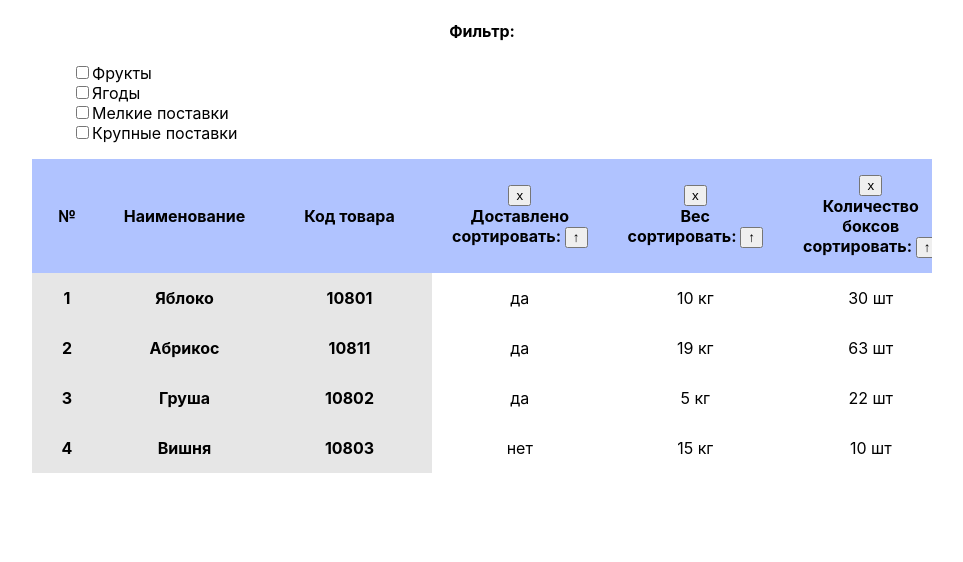
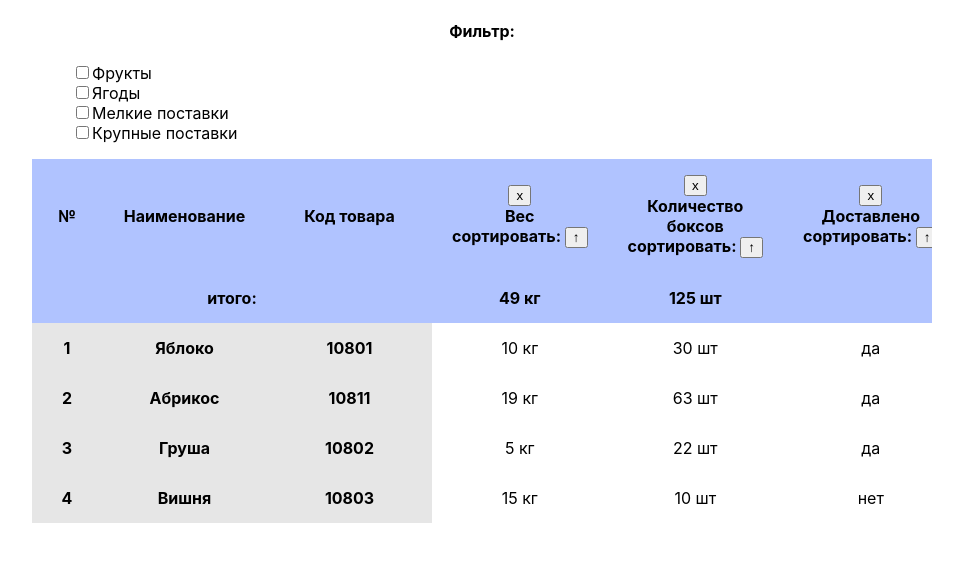
Before and after one commit to Owleek/interactive-table, a React (Create React App) app: page / in a window 1280 px wide. Shown: the top 562 px of the page, without its empty margins (158-1121 px from the left). Built offline with nearby package versions, Linux system fonts and the light colour scheme.

Commit message:
total data output

```diff
--- a/src/Components/InteractiveTable/InteractiveTable.js
+++ b/src/Components/InteractiveTable/InteractiveTable.js
@@ -3,9 +3,8 @@ import TableFilter from './TableFilter';
 import TableHeader from './TableHeader';
 import TableBody from './TableBody';
 import Api from '../../api';
-import { fruitVocabulary, berryVocabulary } from '../../vocabulary';
 import './InteractiveTable.scss';
-import { filterHeadlines, filterBody } from './util';
+import { filterHeadlines, filterBody, calculateData } from './util';
 
 
 class InteractiveTable extends Component {
@@ -46,7 +45,7 @@ class InteractiveTable extends Component {
         })
     }
 
-    sortASC = (key, rule) => {
+    setSort = (key, rule) => {
         this.setState((state) => {
             return {key, rule, sortLabels: {...state.sortLabels, [key]: !state.sortLabels[key]}};
         });
@@ -102,6 +101,7 @@ class InteractiveTable extends Component {
         if(this.state.body.length > 0 && this.state.body.length > 0) {
             const filteredHeadlines = filterHeadlines(this.state.headlines, this.state.hiddenColumns)
             const filteredBody = filterBody(this.state.body, this.state.filter, this.state.key, this.state.rule, this.state.sortLabels)
+            const inTotal = calculateData(filteredBody, filteredHeadlines)
 
             return  (
                 <div className='interactiveTable' onScroll={this.checkScrollTop} ref={this.container}>
@@ -112,10 +112,11 @@ class InteractiveTable extends Component {
                             />
                     <table>
                         <TableHeader headlines={filteredHeadlines}
-                                    sortASC={this.sortASC}
+                                    setSort={this.setSort}
                                     sortLabels={this.state.sortLabels}
                                     hideColumn={this.hideColumn}
                                     hiddenColumns={this.state.hiddenColumns}
+                                    inTotal={inTotal}
                                 />
                         <TableBody body={filteredBody} headlines={filteredHeadlines} />
                     </table>
--- a/src/Components/InteractiveTable/InteractiveTable.scss
+++ b/src/Components/InteractiveTable/InteractiveTable.scss
@@ -34,10 +34,25 @@ $lightblue: rgb(230, 230, 230);
 
     thead {
 
-        th {
+        .th {
             background-color: $blue;
             position: sticky;
             top: 0;
+            z-index: 1;
+            white-space: pre-line;
+
+            &:first-child {
+                left: 0;
+                width: 25%;
+                padding: 0;
+                z-index: 2;
+                min-width: 400px;
+            }
+        }
+
+        .total {
+            background-color: $blue;
+            position: sticky;
             z-index: 1;
             white-space: pre-line;
 
--- a/src/Components/InteractiveTable/TableFilter.js
+++ b/src/Components/InteractiveTable/TableFilter.js
@@ -78,12 +78,37 @@ const TableFilter = ({ setFilter, removeFilter, hiddenColumns, showColumn }) =>
 
     if(hiddenColumns.length > 0) {
 
+
+
         hiddenBlock = <div className="InteractiveTable__tagsContainer">
                         Скрытые колонки:
                         <div className="InteractiveTable__tags">
                             {
                                 hiddenColumns.map( item => {
-                                    return <Tag content={item} callback={ () => showColumn(item) }/>
+                                    let value = '';
+
+                                    switch(item) {
+                                        case 'weight':
+                                            value = 'Вес'
+                                            break
+                                        case 'box':
+                                            value = 'Боксы'
+                                            break
+                                        case 'availability':
+                                            value = 'Доставлено'
+                                            break
+                                        case 'plan':
+                                            value = 'План'
+                                            break
+                                        case 'cost':
+                                            value = 'Стоимость'
+                                            break
+                                        case 'decimal':
+                                            value = 'Число'
+                                            break
+                                    }
+
+                                    return <Tag content={value} callback={ () => showColumn(item) }/>
                                 })
                             }
                         </div>
--- a/src/Components/InteractiveTable/TableHeader.js
+++ b/src/Components/InteractiveTable/TableHeader.js
@@ -1,6 +1,7 @@
 import React from 'react';
 
-const TableHeader = ({ headlines, sortASC, sortLabels, hideColumn, hiddenColumns }) => {
+const TableHeader = ({ headlines, setSort, sortLabels, hideColumn, inTotal }) => {
+    debugger
 
     let sideHeadlines = [];
 
@@ -11,11 +12,11 @@ const TableHeader = ({ headlines, sortASC, sortLabels, hideColumn, hiddenColumns
     const headlineList = headlines.map( (item, index) => {
         if (index > 1) {
 
-            const button = <button onClick={ () => sortASC(item.key, item.rule) }>
+            const button = <button onClick={ () => setSort(item.key, item.rule) }>
                                 {sortLabels[item.key] ? '↑': '↓'}
                             </button>
 
-            return <th>
+            return <th className="th">
                 <button onClick={ () => hideColumn(item.key) }>x</button><br/>
                 { item.title }<br/>
                 <nobr>
@@ -25,14 +26,30 @@ const TableHeader = ({ headlines, sortASC, sortLabels, hideColumn, hiddenColumns
         }
     })
 
+    const totalList = inTotal.map( (item, index) => {
+        if (index > 1) {
+            return (
+                <th className="total">
+                { item }
+                </th>
+            )
+        }
+    })
+
     return (
         <thead>
             <tr>
-                <th>
+                <th className="th">
                     <span className="interactiveTable__numbering">№</span>
                     { sideHeadlines }
                 </th>
                 { headlineList }
+            </tr>
+            <tr>
+                <th className="total">
+                    итого:
+                </th>
+                { totalList }
             </tr>
         </thead>
     );
--- a/src/Components/InteractiveTable/util.js
+++ b/src/Components/InteractiveTable/util.js
@@ -88,22 +88,43 @@ export const filterBody = ( body, filter, colName, rule, sortLabels) => {
 }
 
 
-export const calculateData = (filteredHeadlines, filteredBody) => {
+export const calculateData = (filteredBody, filteredHeadlines) => {
     let inTotal = [];
 
     filteredHeadlines.forEach( item => {
+        let value = '';
+
+        switch(item.key) {
+            case 'weight':
+                value = ' кг'
+                break
+            case 'plan':
+                value = ' %'
+                break
+            case 'box':
+                value = ' шт'
+                break
+            case 'cost':
+                value = ' руб'
+                break
+            default:
+                break
+        }
+
         switch(item.value) {
-            case 0:
-                inTotal.push(null);
+            case "0":
+                inTotal.push('');
                 break
-            case 1:
-                inTotal.push(sumFunction(filteredBody, item.key))
+            case "1":
+                inTotal.push(sumFunction(filteredBody, item.key) + value);
                 break
-            case 2:
-                inTotal.push(avgFunction(filteredBody, item.key))
+            case "2":
+                inTotal.push('средн. ~' + avgFunction(filteredBody, item.key) + value);
                 break
         }
     })
+
+    debugger
     return inTotal;
 }
 
@@ -115,7 +136,7 @@ const sumFunction = (array, item) => {
         sum += parseFloat(row[item])
     })
 
-    return sum;
+    return sum.toFixed(0);
 }
 
 
@@ -126,5 +147,5 @@ const avgFunction = (array, item) => {
         sum += parseFloat(row[item])
     })
 
-    return sum / array.length;
+    return (sum / array.length).toFixed(0);
 }
--- a/src/data.json
+++ b/src/data.json
@@ -3,51 +3,59 @@
         {
             "title": "Наименование",
             "key": "title",
-            "rule": "text"
+            "rule": "text",
+            "value": "0"
         },
         {
             "title": "Код товара",
             "key": "id",
-            "rule": "number"
+            "rule": "number",
+            "value": "0"
+        },
+        {
+            "title": "Вес",
+            "key": "weight",
+            "rule": "number",
+            "value": "1"
+        },
+        {
+            "title": "Количество боксов",
+            "key": "box",
+            "rule": "number",
+            "value": "1"
         },
         {
             "title": "Доставлено",
             "key": "availability",
-            "rule": "text"
-        },
-        {
-            "title": "Вес",
-            "key": "weight",
-            "rule": "number"
-        },
-        {
-            "title": "Количество боксов",
-            "key": "box",
-            "rule": "number"
+            "rule": "text",
+            "value": "0"
         },
         {
             "title": "План",
             "key": "plan",
-            "rule": "number"
+            "rule": "number",
+            "value": "2"
         },
         {
             "title": "Затраты",
             "key": "cost",
-            "rule": "number"
+            "rule": "number",
+            "value": "1"
         },
         {
             "title": "Число",
             "key": "decimal",
-            "rule": "number"
+            "rule": "number",
+            "value": "2"
         }
     ],
     "body": [
         {
             "title": "Яблоко",
             "id": "10801",
-            "availability": "да",
             "weight": "10 кг",
             "box": "30 шт",
+            "availability": "да",
             "plan": "80 %",
             "cost": "302 руб",
             "decimal": "346"
@@ -55,9 +63,9 @@
         {
             "title": "Абрикос",
             "id": "10811",
-            "availability": "да",
             "weight": "19 кг",
             "box": "63 шт",
+            "availability": "да",
             "plan": "22 %",
             "cost": "801 руб",
             "decimal": "68"
@@ -65,9 +73,9 @@
         {
             "title": "Груша",
             "id": "10802",
-            "availability": "да",
             "weight": "5 кг",
             "box": "22 шт",
+            "availability": "да",
             "plan": "69 %",
             "cost": "609 руб",
             "decimal": "36"
@@ -75,9 +83,9 @@
         {
             "title": "Вишня",
             "id": "10803",
-            "availability": "нет",
             "weight": "15 кг",
             "box": "10 шт",
+            "availability": "нет",
             "plan": "45 %",
             "cost": "500 руб",
             "decimal": "6"
@@ -85,9 +93,9 @@
         {
             "title": "Черешня",
             "id": "10804",
-            "availability": "нет",
             "weight": "20 кг",
             "box": "17 шт",
+            "availability": "нет",
             "plan": "55 %",
             "cost": "450 руб",
             "decimal": "46"
@@ -95,9 +103,9 @@
         {
             "title": "Земляника",
             "id": "10805",
-            "availability": "да",
             "weight": "41 кг",
             "box": "60 шт",
+            "availability": "да",
             "plan": "92 %",
             "cost": "711 руб",
             "decimal": "78"
@@ -105,9 +113,9 @@
         {
             "title": "Черника",
             "id": "10806",
-            "availability": "да",
             "weight": "6 кг",
             "box": "3 шт",
+            "availability": "да",
             "plan": "13 %",
             "cost": "63 руб",
             "decimal": "12"
@@ -115,9 +123,9 @@
         {
             "title": "Малина",
             "id": "10807",
-            "availability": "нет",
             "weight": "60 кг",
             "box": "34 шт",
+            "availability": "нет",
             "plan": "86 %",
             "cost": "369 руб",
             "decimal": "24"
@@ -125,9 +133,9 @@
         {
             "title": "Смородина",
             "id": "10808",
-            "availability": "да",
             "weight": "50 кг",
             "box": "44 шт",
+            "availability": "да",
             "plan": "99 %",
             "cost": "827 руб",
             "decimal": "89"
@@ -135,9 +143,9 @@
         {
             "title": "Апельсин",
             "id": "10809",
-            "availability": "да",
             "weight": "100 кг",
             "box": "75 шт",
+            "availability": "да",
             "plan": "66 %",
             "cost": "762 руб",
             "decimal": "36"
@@ -145,9 +153,9 @@
         {
             "title": "Авакадо",
             "id": "10810",
-            "availability": "да",
             "weight": "11 кг",
             "box": "6 шт",
+            "availability": "да",
             "plan": "52 %",
             "cost": "68 руб",
             "decimal": "78"
```
Also changed, not shown: src/Components/InteractiveTable/stash.js (deleted, +0 -34 lines).
